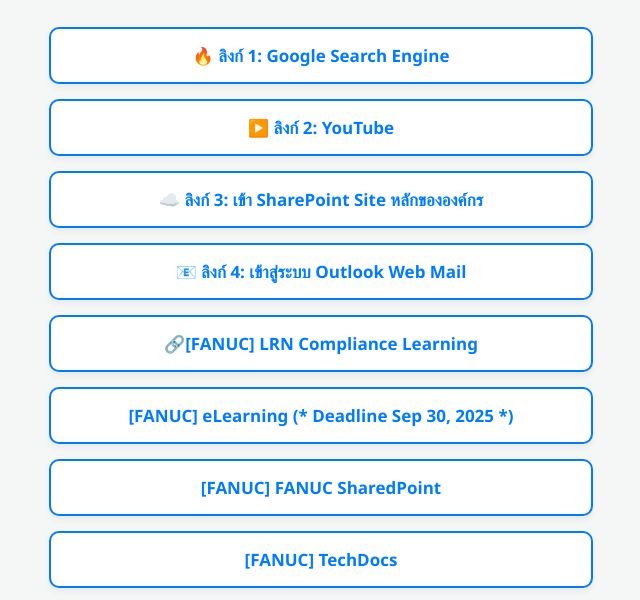
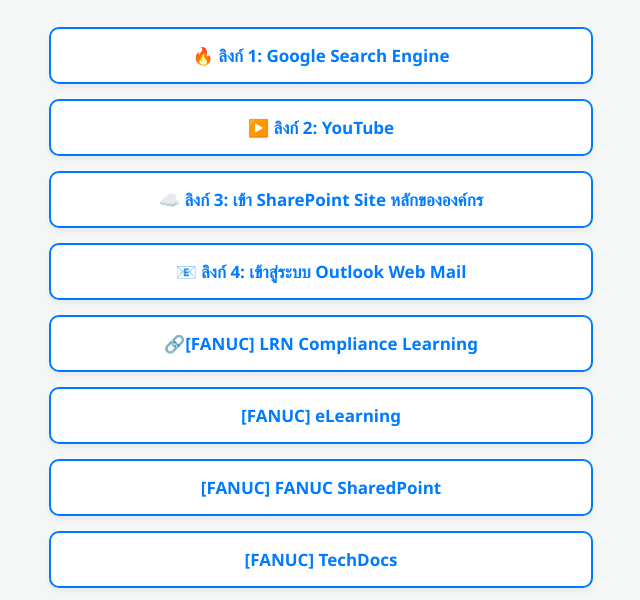
Before and after one commit to macweerachai/fanuc-hyperlinks, a plain HTML site: page index.html in a window 1280 px wide. Shown: the part 175-775 px from the top of the page, without its empty margins (341-981 px from the left). Drawn offline with Linux system fonts and the light colour scheme.

Commit message:
Update index.html

```diff
--- a/index.html
+++ b/index.html
@@ -90,7 +90,7 @@
         </a>
 
         <a href="https://fanuc-jp-console.lrn.com" class="link-button" target="_blank">						🔗[FANUC] LRN Compliance Learning</a>
-		<a href="https://fanuc.ws03-securityeducation.com/login" class="link-button" target="_blank">		[FANUC] eLearning (* Deadline Sep 30, 2025 *)</a>
+		<a href="https://fanuc.ws03-securityeducation.com/login" class="link-button" target="_blank">		[FANUC] eLearning</a>
 		<a href="https://fanuc.sharepoint.com/" class="link-button" target="_blank">						[FANUC] FANUC SharedPoint</a>
 		<a href="https://ftdb.one.fanuc.com/sites/techdocs/common" class="link-button"  target="_blank">	[FANUC] TechDocs</a>
 		<a href="http://srsearch.one.fanuc.com/" class="link-button" target="_blank">						[FANUC] SR Search System</a>
```
